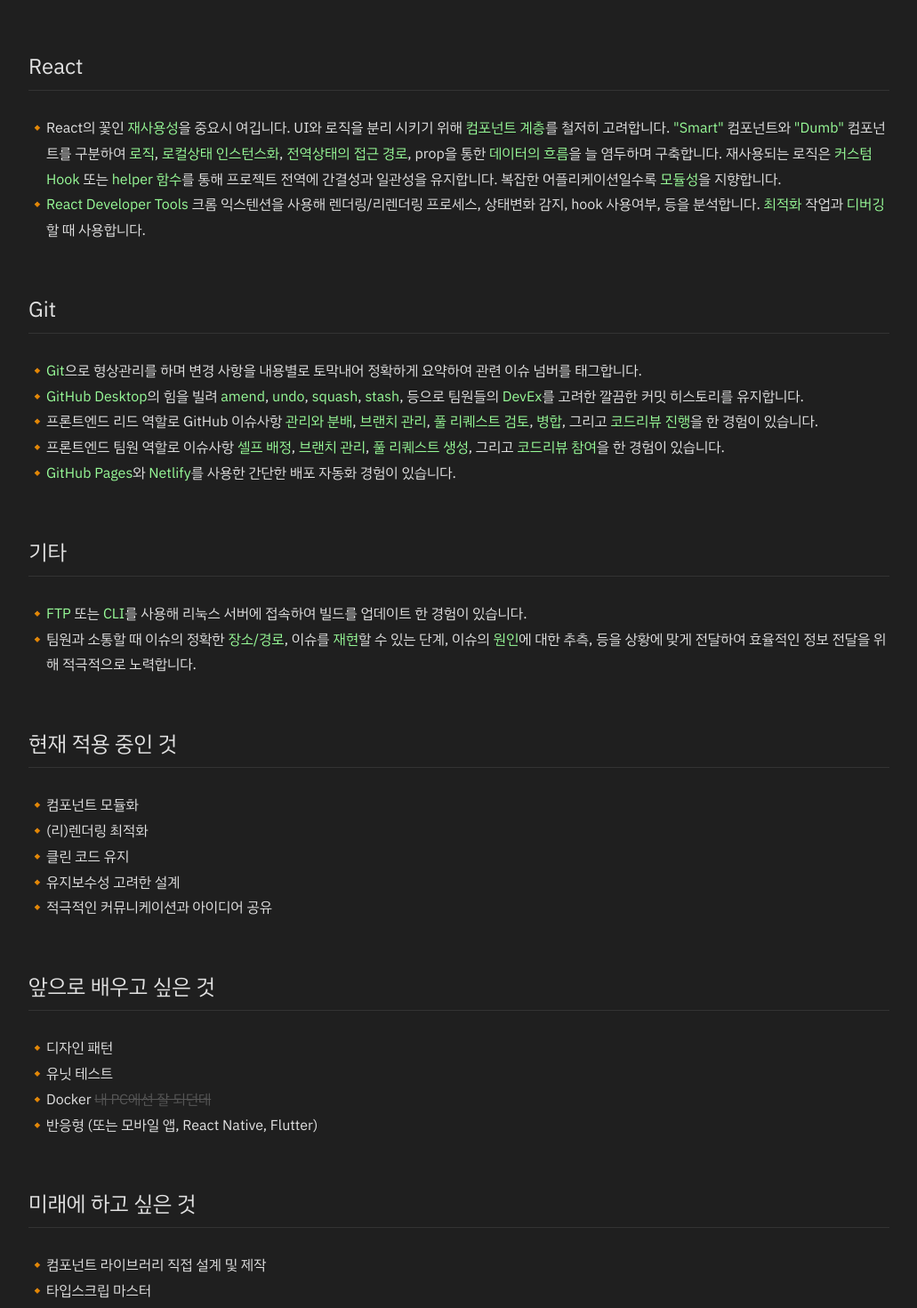
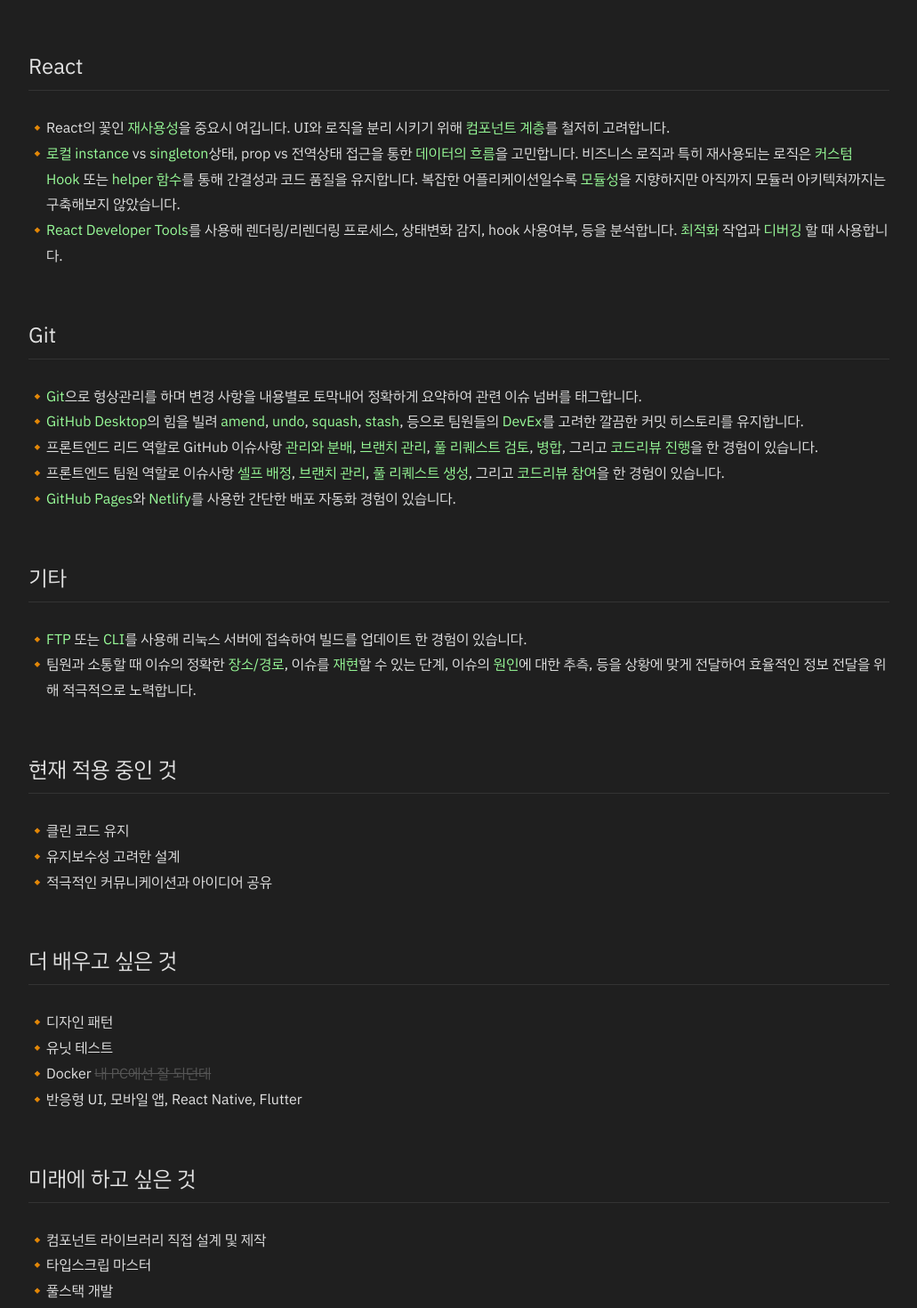
Before and after one commit to code-zeen/code-zeen.github.io, a React (Vite) app: page / in a window 1280 px wide. Shown: the part 2860-4330 px from the top of the page at 89% size, without its empty margins (124-1155 px from the left). Built offline with nearby package versions, Linux system fonts and the light colour scheme.

Commit message:
make minor content adjustment & code reformatting

```diff
--- a/src/App.tsx
+++ b/src/App.tsx
@@ -19,16 +19,22 @@ function App() {
                     </Section>
                     <Section title="React">
                         <ul>
-                            <li>React의 꽃인 <em>재사용성</em>을 중요시 여깁니다. UI와 로직을 분리 시키기 위해 <em>컴포넌트 계층</em>를 철저히 고려합니다. <em>"Smart"</em> 컴포넌트와 <em>"Dumb"</em> 컴포넌트를 구분하여 <em>로직</em>, <em>로컬상태 인스턴스화</em>, <em>전역상태의 접근 경로</em>, prop을 통한 <em>데이터의 흐름</em>을 늘 염두하며 구축합니다. 재사용되는 로직은 <em>커스텀 Hook</em> 또는 <em>helper 함수</em>를 통해 프로젝트 전역에 간결성과 일관성을 유지합니다. 복잡한 어플리케이션일수록 <em>모듈성</em>을 지향합니다.
+                            <li>
+                                React의 꽃인 <em>재사용성</em>을 중요시 여깁니다. UI와 로직을 분리 시키기 위해 <em>컴포넌트 계층</em>를 철저히 고려합니다.
                             </li>
                             <li>
-                                <em>React Developer Tools</em> 크롬 익스텐션을 사용해 렌더링/리렌더링 프로세스, 상태변화 감지, hook 사용여부, 등을 분석합니다. <em>최적화</em> 작업과 <em>디버깅</em> 할 때 사용합니다.
+                                <em>로컬 instance</em> vs <em>singleton</em>상태, prop vs 전역상태 접근을 통한 <em>데이터의 흐름</em>을 고민합니다. 비즈니스 로직과 특히 재사용되는 로직은 <em>커스텀 Hook</em> 또는 <em>helper 함수</em>를 통해 간결성과 코드 품질을 유지합니다. 복잡한 어플리케이션일수록 <em>모듈성</em>을 지향하지만 아직까지 모듈러 아키텍쳐까지는 구축해보지 않았습니다.
+                            </li>
+                            <li>
+                                <em>React Developer Tools</em>를 사용해 렌더링/리렌더링 프로세스, 상태변화 감지, hook 사용여부, 등을 분석합니다. <em>최적화</em> 작업과 <em>디버깅</em> 할 때 사용합니다.
                             </li>
                         </ul>
                     </Section>
                     <Section title="Git">
                         <ul>
-                            <li><em>Git</em>으로 형상관리를 하며 변경 사항을 내용별로 토막내어 정확하게 요약하여 관련 이슈 넘버를 태그합니다.</li>
+                            <li>
+                                <em>Git</em>으로 형상관리를 하며 변경 사항을 내용별로 토막내어 정확하게 요약하여 관련 이슈 넘버를 태그합니다.
+                            </li>
                             <li>
                                 <em>GitHub Desktop</em>의 힘을 빌려 <em>amend</em>, <em>undo</em>, <em>squash</em>, <em>stash</em>, 등으로 팀원들의 <em>DevEx</em>를 고려한 깔끔한 커밋 히스토리를 유지합니다.
                             </li>
@@ -46,27 +52,28 @@ function App() {
 
                     <Section title="기타">
                         <ul>
-                            <li><em>FTP</em> 또는 <em>CLI</em>를 사용해 리눅스 서버에 접속하여 빌드를 업데이트 한 경험이 있습니다.</li>
-                            <li>팀원과 소통할 때 이슈의 정확한 <em>장소/경로</em>, 이슈를 <em>재현</em>할 수 있는 단계, 이슈의 <em>원인</em>에 대한 추측, 등을 상황에 맞게 전달하여 효율적인 정보 전달을 위해 적극적으로 노력합니다.
+                            <li>
+                                <em>FTP</em> 또는 <em>CLI</em>를 사용해 리눅스 서버에 접속하여 빌드를 업데이트 한 경험이 있습니다.
+                            </li>
+                            <li>
+                                팀원과 소통할 때 이슈의 정확한 <em>장소/경로</em>, 이슈를 <em>재현</em>할 수 있는 단계, 이슈의 <em>원인</em>에 대한 추측, 등을 상황에 맞게 전달하여 효율적인 정보 전달을 위해 적극적으로 노력합니다.
                             </li>
                         </ul>
                     </Section>
 
                     <Section title="현재 적용 중인 것">
                         <ul>
-                            <li>컴포넌트 모듈화</li>
-                            <li>(리)렌더링 최적화</li>
                             <li>클린 코드 유지</li>
                             <li>유지보수성 고려한 설계</li>
                             <li>적극적인 커뮤니케이션과 아이디어 공유</li>
                         </ul>
                     </Section>
-                    <Section title="앞으로 배우고 싶은 것">
+                    <Section title="더 배우고 싶은 것">
                         <ul>
                             <li>디자인 패턴</li>
                             <li>유닛 테스트</li>
                             <li>Docker <s>내 PC에선 잘 되던데</s></li>
-                            <li>반응형 (또는 모바일 앱, React Native, Flutter)</li>
+                            <li>반응형 UI, 모바일 앱, React Native, Flutter</li>
                         </ul>
                     </Section>
                     <Section title="미래에 하고 싶은 것">
```
